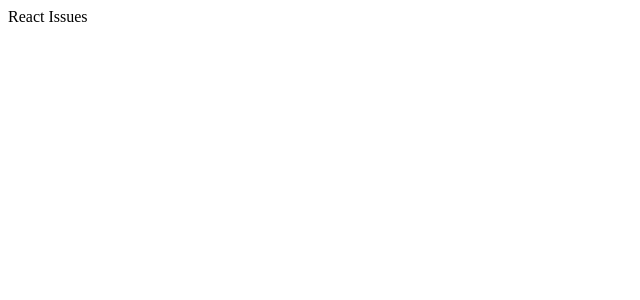
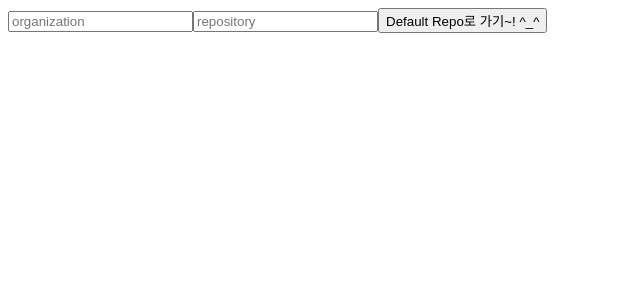
Before and after one commit to wanted-internship-team/pre-onboarding-12th-2-2, a React (Create React App) app: page / in a window 1280 px wide. Shown: the top 300 px of the page, without its empty margins (0-640 px from the left). Built offline with nearby package versions, Linux system fonts and the light colour scheme.

Commit message:
FEAT: react-router 적용
Co-authored-by: sjuhan123 <sjuhan123@gmail.com>
Co-authored-by: hyunjinKim <joice.kim7@gmail.com>
Co-authored-by: mihyunLee <mihy621@gmail.com>
Co-authored-by: devseop <cocc263@gmail.com>

```diff
--- a/src/App.tsx
+++ b/src/App.tsx
@@ -1,7 +1,12 @@
 import React from 'react';
+import Routers from './router/Routers';
 
 function App() {
-  return <div className='App'>React Issues</div>;
+  return (
+    <div className='App'>
+      <Routers />
+    </div>
+  );
 }
 
 export default App;
--- /dev/null
+++ b/src/pages/Main.tsx
@@ -0,0 +1,75 @@
+import React, { ChangeEvent, useState } from 'react';
+
+export default function Main() {
+  const [values, setValues] = useState({ owner: '', repo: '' });
+
+  const setInputValue = (e: ChangeEvent<HTMLInputElement>) => {
+    const { name, value } = e.target;
+    setValues({ ...values, [name]: value });
+  };
+  return (
+    <div>
+      <input type='text' placeholder='organization' name='owner' onChange={setInputValue} />
+      <input type='text' placeholder='repository' name='repo' onChange={setInputValue} />
+
+      {/* <Button
+        buttonContent={status === STATUS.LOADING ? <Spinner type='button' /> : '이슈 보러가기'}
+        type='primary'
+        onClick={validateRepo}
+      /> */}
+
+      <button type='button'>Default Repo로 가기~! ^_^</button>
+    </div>
+  );
+}
+
+// export default function Main() {
+//   const navigate = useNavigate();
+//   const { data, status, requestOctokit } = useOctokit<IRepoResponse>();
+//   const { setRepoInfo } = useRepoContext();
+//   const [values, setValues] = useState({ owner: '', repo: '' });
+
+//   const setInputValue = (e: ChangeEvent<HTMLInputElement>) => {
+//     const { name, value } = e.target;
+//     setValues({ ...values, [name]: value });
+//   };
+
+//   const validateRepo = () => {
+//     requestOctokit({
+//       endpoint: `GET /repos/${values.owner}/${values.repo}`,
+//       body: {
+//         owner: values.owner,
+//         repo: values.repo,
+//         headers: {
+//           'X-GitHub-Api-Version': '2022-11-28',
+//         },
+//       },
+//       isGetData: true,
+//     });
+//   };
+
+//   useEffect(() => {
+//     if (data && status === STATUS.SUCCESS) {
+//       setRepoInfo({
+//         owner: data.owner.login,
+//         repo: data.name,
+//       });
+//       navigate(URL.Issues);
+//     }
+//   }, [data, status]);
+
+//   return (
+//     <Layout title='Issues'>
+//       <S.MainBox>
+//         <input type='text' placeholder='organization' name='owner' onChange={setInputValue} />
+//         <input type='text' placeholder='repository' name='repo' onChange={setInputValue} />
+//         <Button
+//           buttonContent={status === STATUS.LOADING ? <Spinner type='button' /> : '이슈 보러가기'}
+//           type='primary'
+//           onClick={validateRepo}
+//         />
+//         {status === STATUS.ERROR && <S.AlertNotice>존재하지 않는 레포지토리입니다.</S.AlertNotice>}
+//       </S.MainBox>
+//     </Layout>
+//   );
+// }
--- /dev/null
+++ b/src/router/Routers.tsx
@@ -0,0 +1,13 @@
+import React from 'react';
+import { BrowserRouter, Routes, Route } from 'react-router-dom';
+import Main from '../pages/Main';
+
+export default function Routers() {
+  return (
+    <BrowserRouter>
+      <Routes>
+        <Route path='/' element={<Main />} />
+      </Routes>
+    </BrowserRouter>
+  );
+}
```
